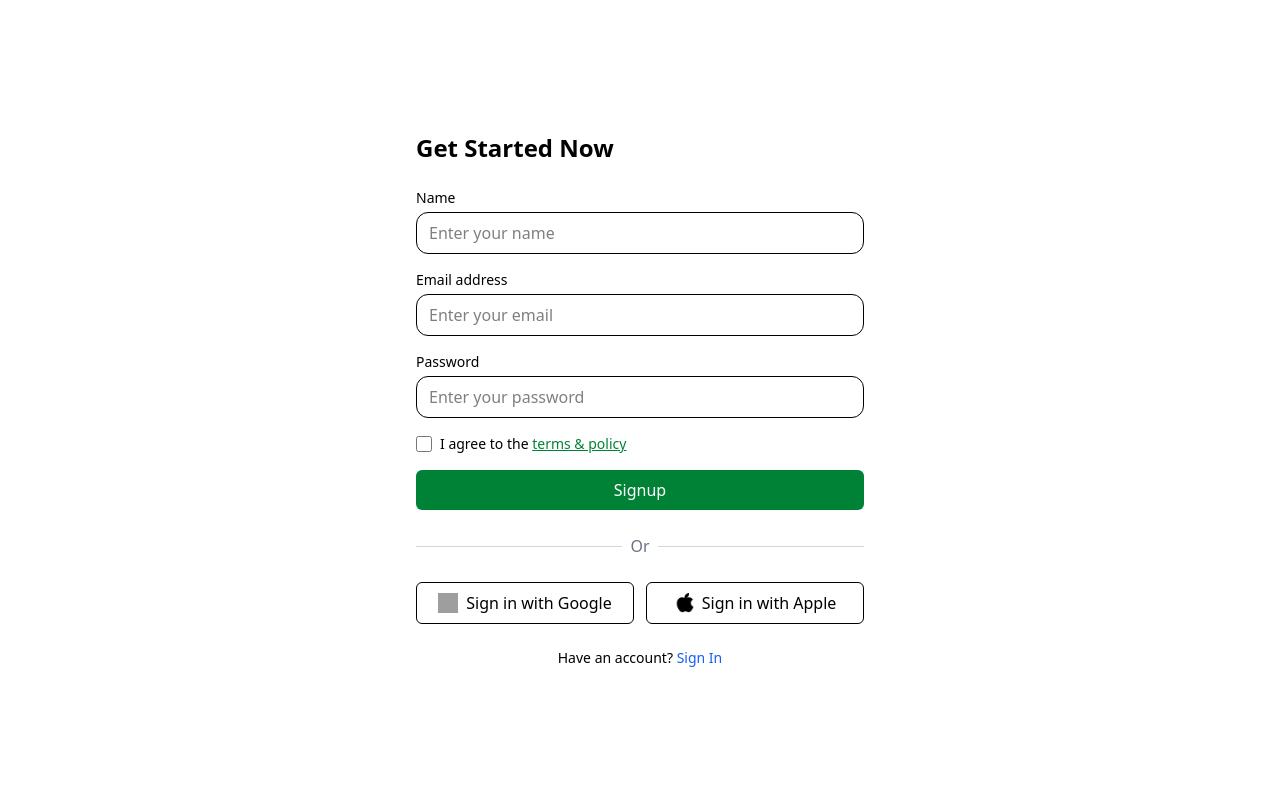
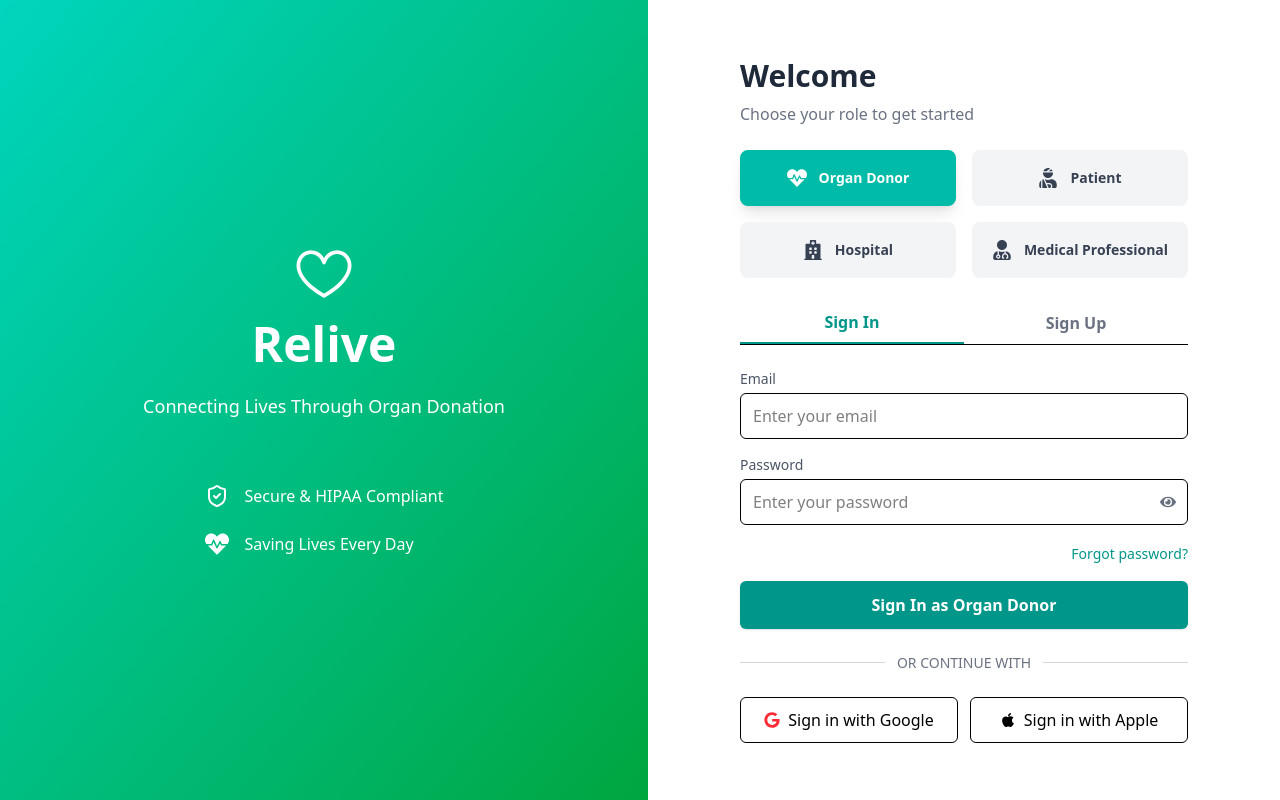
Before and after one commit to Avinashkrmandalgithub/hackathon, a React (Vite) app in the folder client/hackathon/: page /signup in a window 1280 px wide. Built offline with nearby package versions, Linux system fonts and the light colour scheme; grey boxes are pictures that could not be loaded.

Commit message:
sigup-page updated

```diff
--- a/client/hackathon/src/App.jsx
+++ b/client/hackathon/src/App.jsx
@@ -4,6 +4,7 @@ import Home from './components/Home/Home.jsx'
 import About from './components/About/About.jsx'
 import Login from './components/Login/Login.jsx'
 import SignUp from './components/SignUp/SignUp.jsx'
+
 
 function App() {
 
--- a/client/hackathon/src/components/SignUp/SignUp.jsx
+++ b/client/hackathon/src/components/SignUp/SignUp.jsx
@@ -1,132 +1,182 @@
-import React from "react";
-import { useState } from "react";
-// import heart from "../../assets/heart.png";
+import React, { useState } from "react";
 import { Link } from "react-router-dom";
-import apple from "../../assets/apple.png";
+import { FaUserMd, FaHospital, FaHeartbeat, FaUserInjured, FaEye, FaEyeSlash, FaGoogle, FaApple } from 'react-icons/fa';
+import { LuShieldCheck } from "react-icons/lu";
+import { GoHeart } from "react-icons/go";
 
+const roles = {
+  'Organ Donor': <FaHeartbeat size={20} />,
+  'Patient': <FaUserInjured size={20} />,
+  'Hospital': <FaHospital size={20} />,
+  'Medical Professional': <FaUserMd size={20} />,
+};
 
-export default function SignupPage() {
-  const [form, setForm] = useState({ name: "", email: "", password: "" });
-
+export default function SignUp() {
+  const [activeRole, setActiveRole] = useState("Organ Donor");
+  const [authMode, setAuthMode] = useState("Sign In");
+  const [inputType, setInputType] = useState("Email");
+  const [showPassword, setShowPassword] = useState(false);
+  const [form, setForm] = useState({ name: "", email: "", phone: "", password: "" });
   const handleChange = (e) => {
     setForm({ ...form, [e.target.name]: e.target.value });
   };
 
+  const handleSubmit = (e) => {
+    e.preventDefault();
+    console.log("Submitting for:", { authMode, activeRole, form });
+  };
+
   return (
-    <div className="min-h-screen flex flex-col md:flex-row  bg-red-200">
-      {/* Left Side (Form) */}
-      <div className="flex flex-1 items-center justify-center p-9 bg-white ">
+    <div className="min-h-screen flex font-sans">
+      {/* Left Branding Side */}
+      <div className="hidden lg:flex flex-1 flex-col items-center justify-center bg-gradient-to-br from-teal-400 to-green-600 text-white p-12 text-center">
+        <div className="flex flex-col items-center gap-4">
+          <GoHeart size={60} />
+          <h1 className="text-5xl font-bold">Relive</h1>
+          <p className="text-lg mt-2">Connecting Lives Through Organ Donation</p>
+        </div>
+        <div className="mt-16 space-y-6">
+          <div className="flex items-center gap-4">
+            <LuShieldCheck size={24} />
+            <span className="text-md">Secure & HIPAA Compliant</span>
+          </div>
+          <div className="flex items-center gap-4">
+            <FaHeartbeat size={24} />
+            <span className="text-md">Saving Lives Every Day</span>
+          </div>
+        </div>
+      </div>
+
+      {/* Right Form Side */}
+      <div className="flex flex-1 items-center justify-center p-6 sm:p-10 bg-white">
         <div className="w-full max-w-md space-y-6">
-          <h2 className="text-2xl font-bold">Get Started Now</h2>
+          <div>
+            <h2 className="text-3xl font-bold text-gray-800">Welcome</h2>
+            <p className="text-gray-500 mt-2">Choose your role to get started</p>
+          </div>
+
+          {/* Role Selection */}
+          <div className="grid grid-cols-2 gap-4">
+            {Object.keys(roles).map((role) => (
+              <button
+                key={role}
+                onClick={() => setActiveRole(role)}
+                className={`flex items-center justify-center gap-3 p-4 rounded-lg transition-all duration-200 border-2 ${
+                  activeRole === role
+                    ? "bg-teal-500 text-white border-teal-500 shadow-lg"
+                    : "bg-gray-100 text-gray-700 border-gray-100 hover:border-teal-400"
+                }`}
+              >
+                {roles[role]}
+                <span className="text-sm font-semibold">{role}</span>
+              </button>
+            ))}
+          </div>
+
+          {/* Sign In / Sign Up Toggle */}
+          <div className="flex border-b">
+            <button
+              onClick={() => setAuthMode('Sign In')}
+              className={`flex-1 py-2 font-semibold text-center transition-all ${authMode === 'Sign In' ? 'text-teal-600 border-b-2 border-teal-600' : 'text-gray-500'}`}
+            >
+              Sign In
+            </button>
+            <button
+              onClick={() => setAuthMode('Sign Up')}
+              className={`flex-1 py-2 font-semibold text-center transition-all ${authMode === 'Sign Up' ? 'text-teal-600 border-b-2 border-teal-600' : 'text-gray-500'}`}
+            >
+              Sign Up
+            </button>
+          </div>
 
           {/* Form */}
-          <form className="space-y-4">
+          <form onSubmit={handleSubmit} className="space-y-4">
+            {/* Conditional Name Field for Sign Up */}
+            {authMode === 'Sign Up' && (
               <div>
-              <label className="block text-sm font-medium">Name</label>
+                <label className="block text-sm font-medium text-gray-600">Name</label>
                 <input
                   type="text"
                   name="name"
                   value={form.name}
                   onChange={handleChange}
-                placeholder="Enter your name"
-                className="mt-1 w-full rounded-xl border px-3 py-2 focus:outline-none focus:ring-2 focus:ring-green-600"
+                  placeholder="Enter your full name"
+                  className="mt-1 w-full rounded-md border px-3 py-2.5 focus:outline-none focus:ring-2 focus:ring-teal-500"
                 />
               </div>
+            )}
 
+            {/* Email or Phone Input */}
             <div>
-              <label className="block text-sm font-medium">Email address</label>
+              <label className="block text-sm font-medium text-gray-600">
+                {inputType}
+              </label>
+              <div className="flex items-center mt-1">
                  <input
-                type="email"
-                name="email"
-                value={form.email}
+                  type={inputType === 'Email' ? 'email' : 'tel'}
+                  name={inputType.toLowerCase()}
+                  value={inputType === 'Email' ? form.email : form.phone}
                   onChange={handleChange}
-                placeholder="Enter your email"
-                className="mt-1 w-full rounded-xl border px-3 py-2 focus:outline-none focus:ring-2 focus:ring-green-600"
+                  placeholder={`Enter your ${inputType.toLowerCase()}`}
+                  className="w-full rounded-md border px-3 py-2.5 focus:outline-none focus:ring-2 focus:ring-teal-500"
                 />
               </div>
+            </div>
 
+            {/* Password Field */}
             <div>
-              <label className="block text-sm font-medium">Password</label>
+              <label className="block text-sm font-medium text-gray-600">Password</label>
+              <div className="relative mt-1">
                 <input
-                type="password"
+                  type={showPassword ? "text" : "password"}
                   name="password"
                   value={form.password}
                   onChange={handleChange}
                   placeholder="Enter your password"
-                className="mt-1 w-full rounded-xl border px-3 py-2 focus:outline-none focus:ring-2 focus:ring-green-600"
+                  className="w-full rounded-md border px-3 py-2.5 focus:outline-none focus:ring-2 focus:ring-teal-500"
                 />
+                <button
+                  type="button"
+                  onClick={() => setShowPassword(!showPassword)}
+                  className="absolute inset-y-0 right-0 flex items-center pr-3 text-gray-500"
+                >
+                  {showPassword ? <FaEyeSlash /> : <FaEye />}
+                </button>
+              </div>
             </div>
 
-            {/* Checkbox */}
-            <div className="flex items-center space-x-2">
-              <input
-                type="checkbox"
-                id="terms"
-                className="h-4 w-4 border-gray-300 rounded"
-              />
-              <label htmlFor="terms" className="text-sm">
-                I agree to the{" "}
-                <a href="#" className="text-green-700 underline">
-                  terms & policy
-                </a>
-              </label>
+            {authMode === 'Sign In' && (
+                <div className="text-right">
+                    <a href="#" className="text-sm font-medium text-teal-600 hover:underline">Forgot password?</a>
                 </div>
+            )}
 
-            {/* Signup Button */}
+
             <button
               type="submit"
-              className="w-full rounded-md bg-green-700 text-white py-2 font-medium hover:bg-green-800 transition"
+              className="w-full rounded-md bg-teal-600 text-white py-3 font-semibold hover:bg-teal-700 transition-all shadow"
             >
-              Signup
+              {authMode} as {activeRole}
             </button>
           </form>
 
-          {/* Divider */}
-          <div className="flex items-center gap-2">
+          <div className="flex items-center gap-3">
             <hr className="flex-1 border-gray-300" />
-            <span className="text-gray-500">Or</span>
+            <span className="text-gray-500 text-sm">OR CONTINUE WITH</span>
             <hr className="flex-1 border-gray-300" />
           </div>
 
-          {/* Social Login */}
-          <div className="flex gap-3">
-            <button className="flex-1 flex items-center justify-center border rounded-md py-2 hover:bg-gray-100">
-              <img
-                src="https://www.svgrepo.com/show/355037/google.svg"
-                alt="Google"
-                className="w-5 h-5 mr-2"
-              />
-              Sign in with Google
+          {/* Social Logins */}
+          <div className="flex flex-col sm:flex-row gap-3">
+            <button className="flex-1 flex items-center justify-center gap-2 border rounded-md py-2.5 hover:bg-gray-50 transition-colors">
+                <FaGoogle className="text-red-500" /> Sign in with Google
             </button>
-            <button className="flex-1 flex items-center justify-center border rounded-md py-2 hover:bg-gray-100">
-              <img
-                src={apple}
-                alt="Apple"
-                className="w-5 h-5 mr-2"
-              />
-              Sign in with Apple
+             <button className="flex-1 flex items-center justify-center gap-2 border rounded-md py-2.5 hover:bg-gray-50 transition-colors">
+                <FaApple /> Sign in with Apple
             </button>
           </div>
-
-          {/* Sign In Link */}
-          <p className="text-center text-sm">
-            Have an account?{" "}
-            <Link to={'/login'} className="text-blue-600 font-medium">
-              Sign In
-            </Link>
-          </p>
         </div>
       </div>
-
-      {/* Right Side (Image) */}
-      {/* <div className="flex-1 hidden md:flex items-center justify-center bg-gray-50 p-8">
-        <img
-          src={heart}
-          alt="Heart"
-          className="object-contain max-h-screen"
-          width={400}
-        />
-      </div> */}
     </div>
   );
 }
```
Lines whose indentation alone changed are shown as unchanged.
